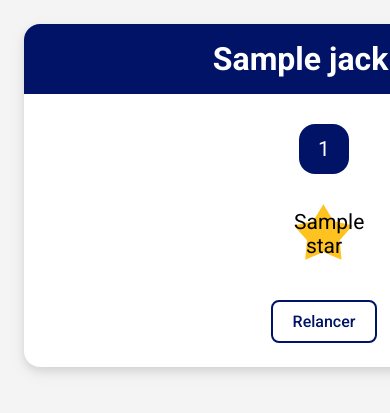
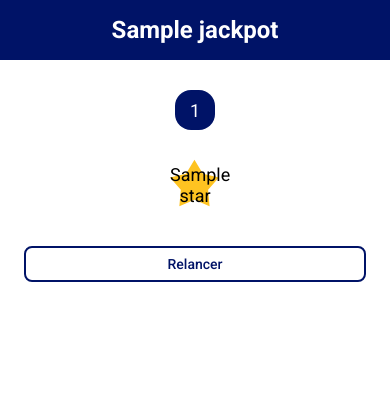
Before and after one commit to imswel/EuroPredictions, a Flask app: template templates/index.html in a window 390 px wide; the page is wider, and only the part inside the window is pictured. Shown: the top 413 px of that part. Run offline with Flask 3, Linux system fonts and the light colour scheme; the template is opened without the code that fills it: most values are stand-ins (such as "Sample title", 1, 10 or a date in 2020).

Commit message:
Add responsive design

```diff
--- a/static/styles.css
+++ b/static/styles.css
@@ -9,7 +9,8 @@ body {
   display: flex;
   flex-direction: column;
   overflow: hidden;
-  width: 600px;
+  width: 100%; /* Ajustement pour être responsive */
+  max-width: 600px; /* Maximum de 600px */
   margin: auto;
   background-color: white;
   border-radius: 16px;
@@ -97,3 +98,37 @@ button:hover {
   background-color: #001367;
   color: white;
 }
+
+/* Media Queries pour la réactivité */
+@media (max-width: 600px) {
+  body {
+    padding: 0;
+    background-color: white;
+  }
+  .container {
+    box-shadow: none;
+    border-radius: 0px;
+  }
+  h1 {
+    font-size: 1.5em; /* Réduire la taille du titre sur mobile */
+  }
+  .number-ball {
+    width: 40px; /* Ajuster la taille des boules */
+    height: 40px;
+    font-size: 18px; /* Réduire la taille de la police */
+  }
+
+  .star {
+    width: 50px; /* Ajuster la taille des étoiles */
+    height: 50px;
+    background-size: 50px 50px;
+    font-size: 18px;
+  }
+
+  button {
+    margin: 0 24px;
+    width: calc(100% - 48px); /* Le bouton prend toute la largeur */
+    font-size: 14px; /* Réduire la taille de la police */
+    padding: 8px; /* Ajuster le padding */
+  }
+}
```
